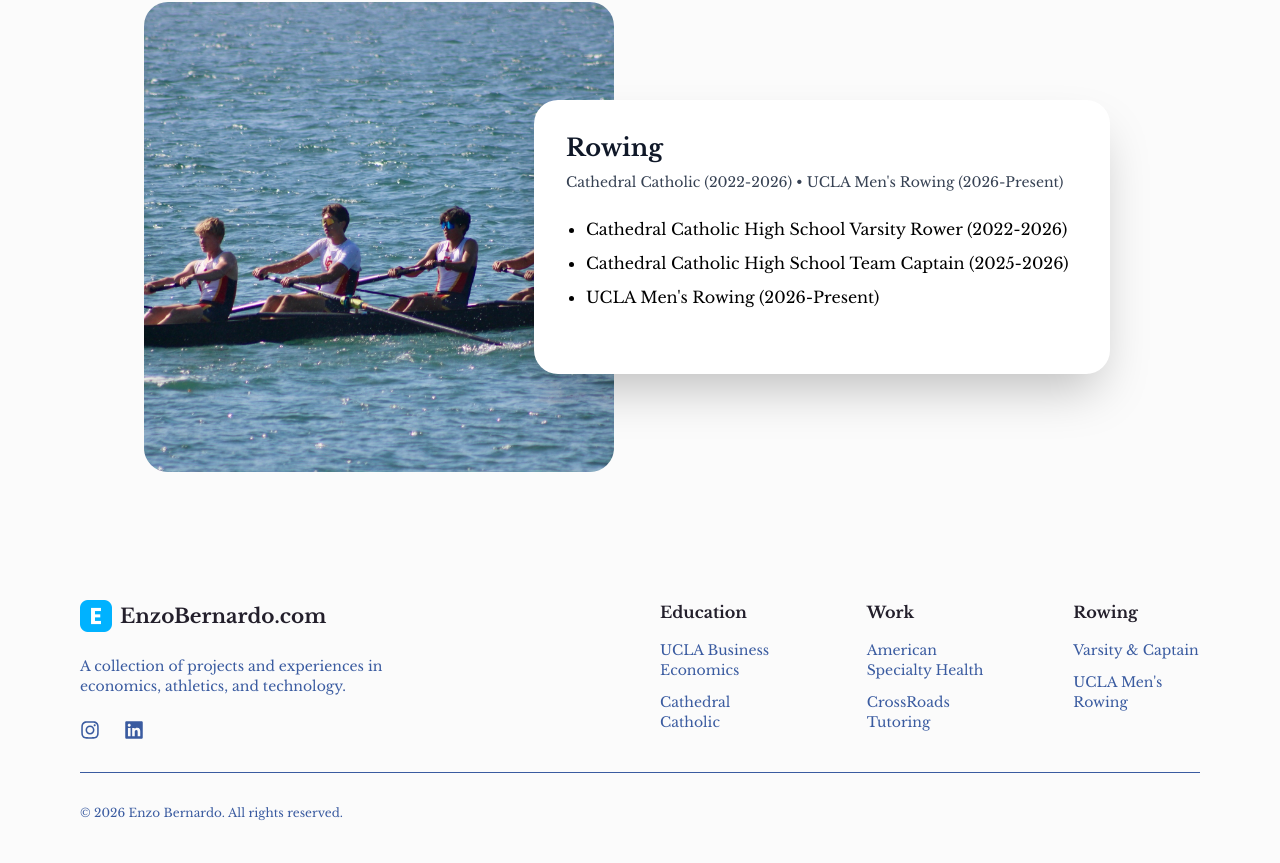
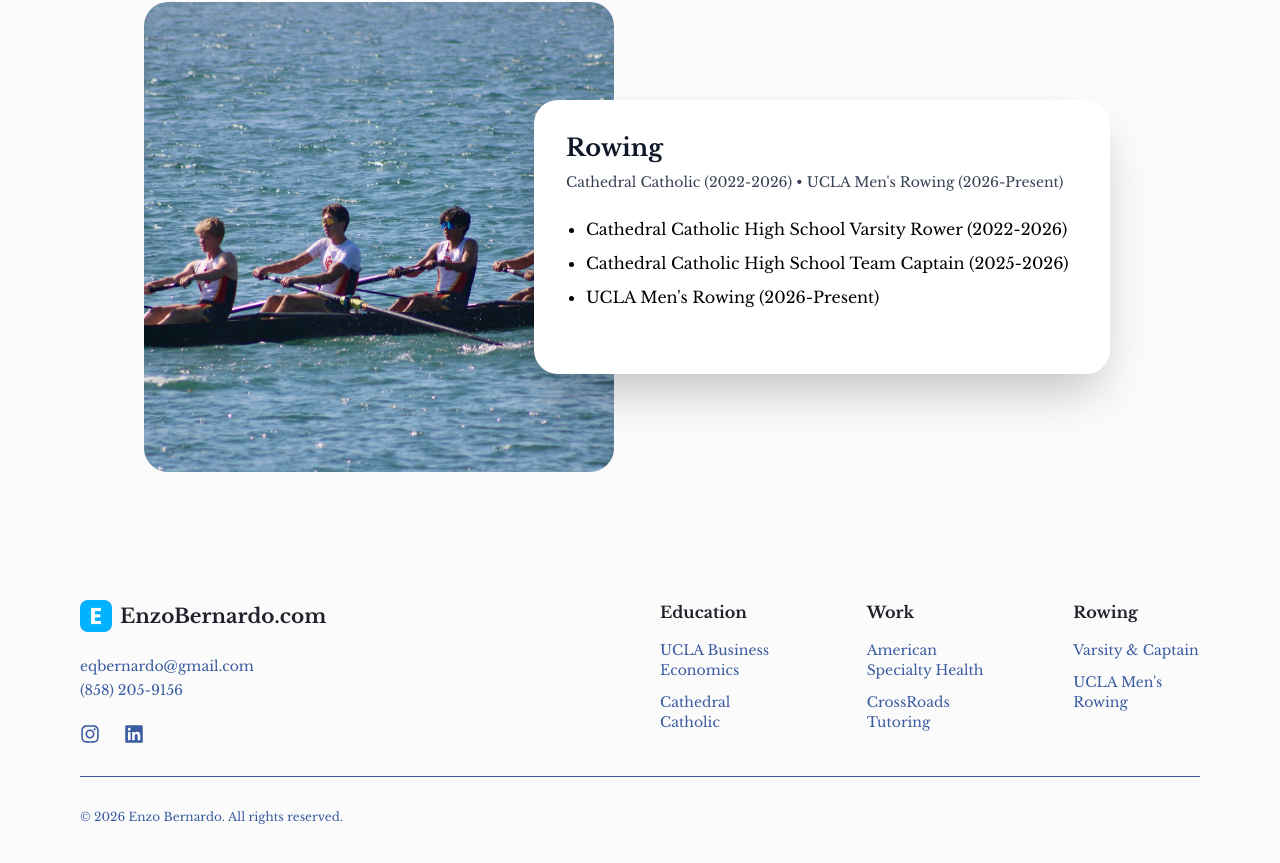
Before and after one commit to enzojbernardo/Portfolio, a React (Vite) app: page / in a window 1280 px wide. Shown: the part 2090-2953 px from the top of the page. Built offline with nearby package versions, Linux system fonts and the light colour scheme.

Commit message:
Changes made to footer

```diff
--- a/src/components/Footer.tsx
+++ b/src/components/Footer.tsx
@@ -34,7 +34,16 @@
             ],
           },
         ]}
-        description="A collection of projects and experiences in economics, athletics, and technology."
+        description={
+          <span className="inline-flex flex-col gap-1">
+            <a href="mailto:eqbernardo@gmail.com" className="hover:text-primary">
+              eqbernardo@gmail.com
+            </a>
+            <a href="tel:+18582059156" className="hover:text-primary">
+              (858) 205-9156
+            </a>
+          </span>
+        }
         socialLinks={[
           {
             icon: <FaInstagram className="size-5" />,
--- a/src/components/ui/footer-7.tsx
+++ b/src/components/ui/footer-7.tsx
@@ -12,7 +12,7 @@
     title: string
     links: Array<{ name: string; href: string }>
   }>
-  description?: string
+  description?: React.ReactNode
   socialLinks?: Array<{
     icon: React.ReactElement
     href: string
@@ -83,7 +83,7 @@
   legalLinks = defaultLegalLinks,
 }: Footer7Props) => {
   return (
-    <section className="py-32">
+    <section className="pt-32 pb-8">
       <div className="container mx-auto">
         <div className="flex w-full flex-col justify-between gap-10 lg:flex-row lg:items-start lg:text-left">
           <div className="flex w-full flex-col justify-between gap-6 lg:items-start">
```
